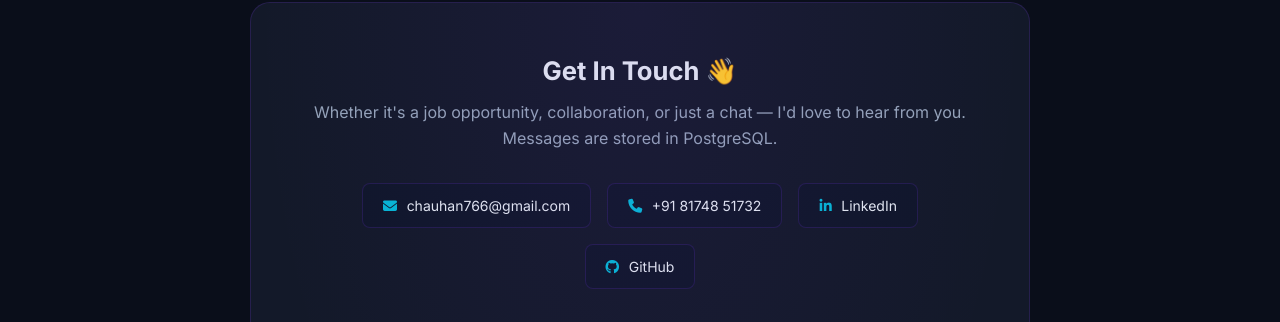
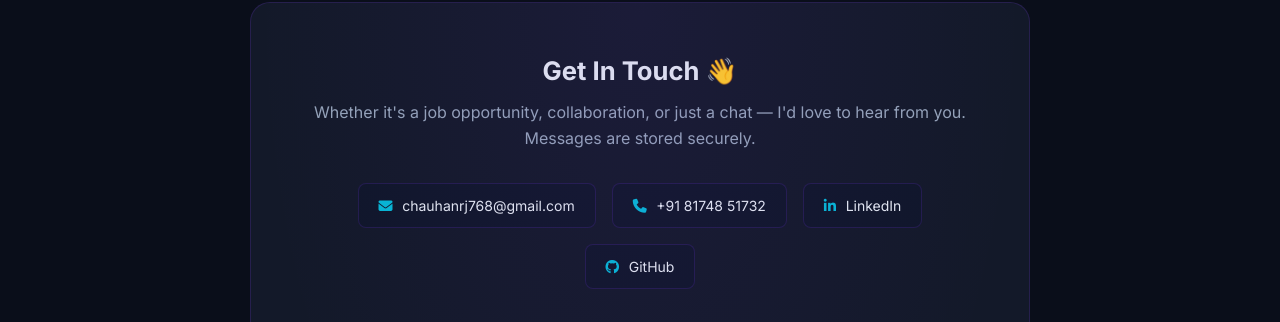
Before and after one commit to chauhanrj768-spec/raj-portfolio, a Django app: page / in a window 1280 px wide. Shown: the part 4855-5177 px from the top of the page. Run offline with Django 4.2, Linux system fonts and the light colour scheme.

Commit message:
Fix email to chauhanrj768@gmail.com in all 3 places

```diff
--- a/templates/index.html
+++ b/templates/index.html
@@ -71,7 +71,7 @@
     @keyframes rotateBorder{from{transform:rotate(0deg);}to{transform:rotate(360deg);}}
     .photo-inner{width:100%;height:100%;border-radius:50%;overflow:hidden;background:var(--card);display:flex;align-items:center;justify-content:center;}
     .photo-inner img{width:100%;height:100%;object-fit:cover;border-radius:50%;}
-    .photo-initials{font-size:5rem;font-weight:800;background:var(--grad);-webkit-background-clip:text;-webkit-text-fill-color:transparent;user-select:none;line-height:1;}
+    .photo-initials{font-size:5rem;font-weight:800;background:var(--grad);background-clip:text;-webkit-background-clip:text;-webkit-text-fill-color:transparent;user-select:none;line-height:1;}
     .photo-status{position:absolute;bottom:12px;right:12px;background:#0a0e1a;border:2px solid #0a0e1a;border-radius:999px;display:flex;align-items:center;gap:0.4rem;padding:0.3rem 0.75rem;font-size:0.75rem;font-weight:600;color:#22c55e;box-shadow:0 4px 12px rgba(0,0,0,0.4);}
     .status-dot{width:8px;height:8px;background:#22c55e;border-radius:50%;animation:pulse 2s infinite;display:inline-block;}
 
@@ -94,7 +94,7 @@
     .about-stats{display:grid;grid-template-columns:1fr 1fr;gap:1.25rem;}
     .sc{background:var(--card);border:1px solid var(--bdr);border-radius:var(--rmd);padding:1.5rem;text-align:center;transition:var(--tr);}
     .sc:hover{border-color:var(--a1);box-shadow:var(--gp);transform:translateY(-4px);}
-    .sn{font-size:2rem;font-weight:800;background:var(--grad);-webkit-background-clip:text;-webkit-text-fill-color:transparent;}
+    .sn{font-size:2rem;font-weight:800;background:var(--grad);background-clip:text;-webkit-background-clip:text;-webkit-text-fill-color:transparent;}
     .sl{color:var(--ts);font-size:0.8rem;margin-top:0.25rem;}
 
     /* SKILLS */
@@ -222,7 +222,7 @@
     <li><a href="#certifications">Certs</a></li>
     <li><a href="#contact">Contact</a></li>
   </ul>
-  <a href="mailto:chauhan766@gmail.com" class="nav-cta">Hire Me</a>
+  <a href="mailto:chauhanrj768@gmail.com" class="nav-cta">Hire Me</a>
   <div class="hamburger" onclick="toggleMenu()"><span></span><span></span><span></span></div>
 </nav>
 
@@ -244,7 +244,7 @@
       <div class="hero-socials">
         <a href="https://linkedin.com/in/rajkrchauhan" target="_blank"><i class="fab fa-linkedin-in"></i></a>
         <a href="https://github.com/rajkrchauhan" target="_blank"><i class="fab fa-github"></i></a>
-        <a href="mailto:chauhan766@gmail.com"><i class="fas fa-envelope"></i></a>
+        <a href="mailto:chauhanrj768@gmail.com"><i class="fas fa-envelope"></i></a>
         <a href="tel:+918174851732"><i class="fas fa-phone"></i></a>
       </div>
     </div>
@@ -441,9 +441,9 @@
     <p class="ssub">Open to internships, entry-level roles, and collaborations.</p>
     <div class="cw reveal">
       <h3>Get In Touch &#128075;</h3>
-      <p class="cw-sub">Whether it's a job opportunity, collaboration, or just a chat &mdash; I'd love to hear from you. Messages are stored in PostgreSQL.</p>
+      <p class="cw-sub">Whether it's a job opportunity, collaboration, or just a chat &mdash; I'd love to hear from you. Messages are stored securely.</p>
       <div class="cl">
-        <a href="mailto:chauhan766@gmail.com" class="cla"><i class="fas fa-envelope"></i>chauhan766@gmail.com</a>
+        <a href="mailto:chauhanrj768@gmail.com" class="cla"><i class="fas fa-envelope"></i>chauhanrj768@gmail.com</a>
         <a href="tel:+918174851732" class="cla"><i class="fas fa-phone"></i>+91 81748 51732</a>
         <a href="https://linkedin.com/in/rajkrchauhan" target="_blank" class="cla"><i class="fab fa-linkedin-in"></i>LinkedIn</a>
         <a href="https://github.com/rajkrchauhan" target="_blank" class="cla"><i class="fab fa-github"></i>GitHub</a>
```
